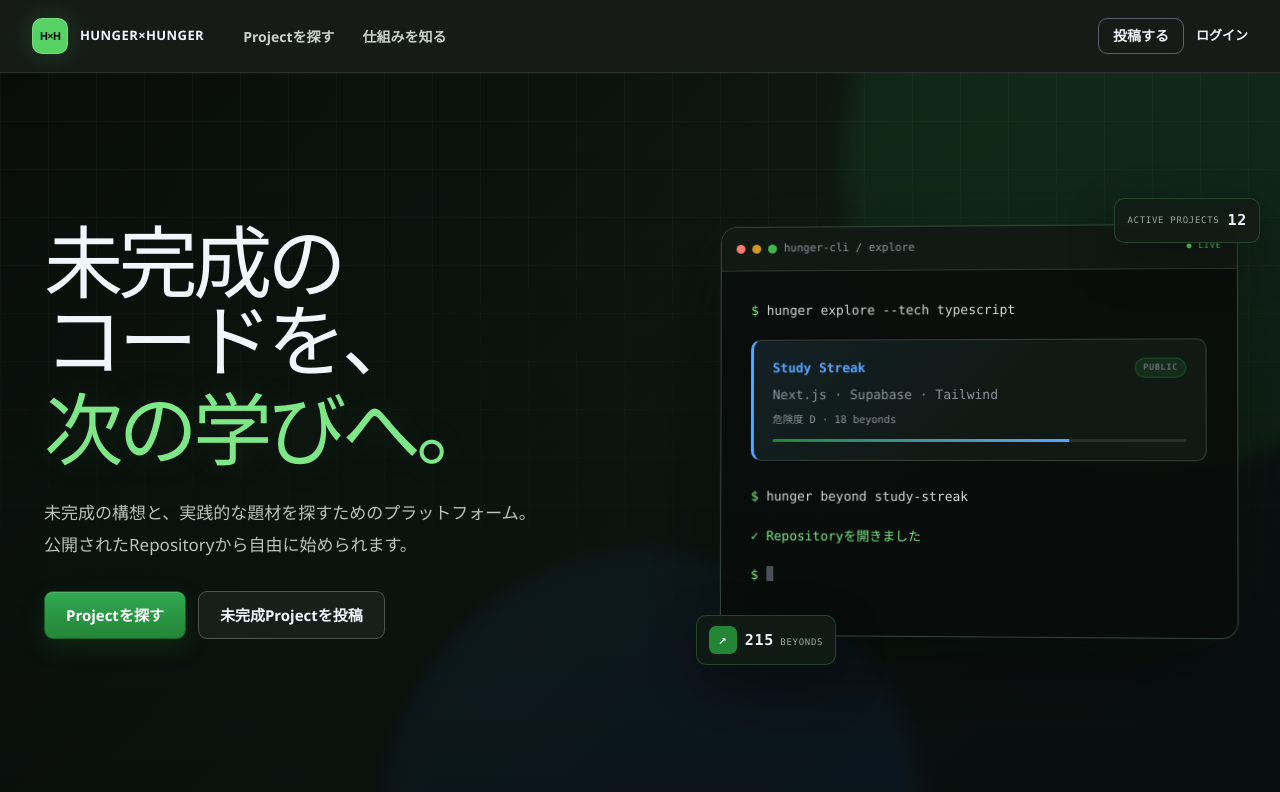
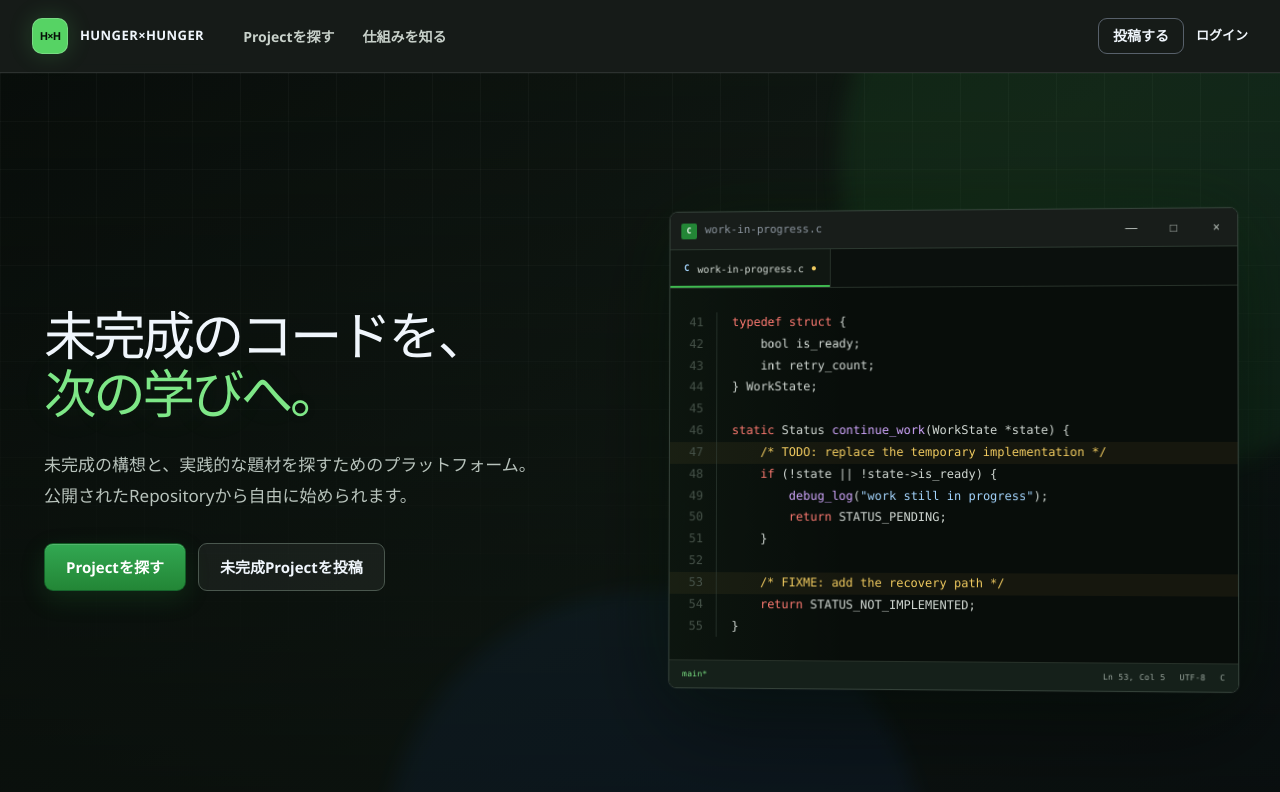
Before and after one commit to 0802hackathon/HUNGER-HUNGER, a Next.js app: page / in a window 1280 px wide. Shown: the top 792 px of the page. Built offline with nearby package versions, Linux system fonts and the light colour scheme; no server answers; the database is empty; a web font is replaced by a local one.

Commit message:
feat: ヒーローを匿名化したWIPコードエディタUIに変更

```diff
--- a/app/globals.css
+++ b/app/globals.css
@@ -49,6 +49,7 @@ body {
     "Mona Sans", "Noto Sans JP", "Yu Gothic", "Segoe UI", sans-serif;
   margin: 0;
   min-width: 320px;
+  overflow-x: clip;
 }
 
 a {
@@ -377,8 +378,8 @@ textarea:focus-visible {
 .hero-inner {
   align-items: center;
   display: grid;
-  gap: clamp(48px, 7vw, 104px);
-  grid-template-columns: minmax(0, 1.06fr) minmax(390px, 0.94fr);
+  gap: clamp(36px, 4vw, 60px);
+  grid-template-columns: minmax(0, 1fr) minmax(500px, 1fr);
   margin: 0 auto;
   max-width: 1360px;
   min-height: 720px;
@@ -413,7 +414,7 @@ textarea:focus-visible {
 }
 
 .hero h1 {
-  font-size: clamp(52px, 6.2vw, 86px);
+  font-size: clamp(46px, 4.1vw, 58px);
   letter-spacing: -0.062em;
   line-height: 0.98;
   margin: 0;
@@ -427,6 +428,11 @@ textarea:focus-visible {
   font-style: normal;
   margin-top: 0.14em;
   text-shadow: 0 0 44px rgba(126, 231, 135, 0.12);
+}
+
+.hero-heading-line {
+  display: block;
+  white-space: nowrap;
 }
 
 .hero-copy>p {
@@ -438,6 +444,10 @@ textarea:focus-visible {
   text-wrap: pretty;
 }
 
+.hero-copy {
+  min-width: 0;
+}
+
 .hero-actions {
   display: flex;
   flex-wrap: wrap;
@@ -466,191 +476,208 @@ textarea:focus-visible {
 }
 
 .hero-visual {
+  margin: 0;
+  min-width: 0;
   padding: 28px 0;
   position: relative;
 }
 
-.hero-terminal {
-  background: rgba(8, 13, 10, 0.92);
+.code-editor {
+  background: rgba(6, 10, 8, 0.96);
   border: 1px solid #344139;
-  border-radius: 16px;
+  border-radius: 8px;
   box-shadow:
     0 0 0 1px rgba(255, 255, 255, 0.02),
     0 30px 100px rgba(0, 0, 0, 0.5),
-    0 0 80px rgba(46, 160, 67, 0.06);
+    0 0 80px rgba(46, 160, 67, 0.08);
   overflow: hidden;
+  max-width: 100%;
   position: relative;
   transform: perspective(1000px) rotateY(-2deg) rotateX(0.5deg);
   z-index: 2;
 }
 
-.terminal-top {
-  align-items: center;
-  background: #111914;
+.code-editor-topbar {
+  align-items: center;
+  background: #181d1a;
   border-bottom: 1px solid #2c3930;
   color: #8b949e;
   display: flex;
   font-family: var(--font-geist-mono), monospace;
   font-size: 11px;
-  gap: 7px;
-  padding: 13px 15px;
-}
-
-.terminal-top>span:last-child {
-  margin-left: auto;
-}
-
-.terminal-status {
-  color: #56d364;
+  gap: 8px;
+  min-height: 38px;
+  padding-left: 11px;
+}
+
+.code-editor-title {
+  flex: 1;
+  min-width: 0;
+  overflow: hidden;
+  text-overflow: ellipsis;
+  white-space: nowrap;
+}
+
+.windows-app-icon {
+  align-items: center;
+  background: #238636;
+  border-radius: 2px;
+  color: #fff;
+  display: inline-flex;
+  flex: 0 0 auto;
   font-size: 8px;
-  letter-spacing: 0.12em;
-}
-
-.terminal-dot {
-  border-radius: 50%;
-  display: inline-block;
-  height: 9px;
-  width: 9px;
-}
-
-.terminal-dot.red {
-  background: #ff7b72;
-}
-
-.terminal-dot.yellow {
-  background: #d29922;
-}
-
-.terminal-dot.green {
-  background: #3fb950;
-}
-
-.terminal-body {
+  font-weight: 800;
+  height: 16px;
+  justify-content: center;
+  width: 16px;
+}
+
+.windows-controls {
+  align-self: stretch;
+  display: flex;
+  flex: 0 0 auto;
+  margin-left: 5px;
+}
+
+.windows-controls i {
+  align-items: center;
+  color: #c2cbc5;
+  display: inline-flex;
+  font-family: "Segoe UI Symbol", sans-serif;
+  font-size: 12px;
+  font-style: normal;
+  justify-content: center;
+  transition: background 0.15s ease;
+  width: 42px;
+}
+
+.windows-controls i:hover {
+  background: rgba(255, 255, 255, 0.08);
+}
+
+.windows-controls .windows-close:hover {
+  background: #c42b1c;
+  color: #fff;
+}
+
+.code-editor-tabs {
+  align-items: stretch;
+  background: #0b100d;
+  border-bottom: 1px solid #273129;
+  color: #76817a;
+  display: flex;
+  font-family: var(--font-geist-mono), monospace;
+  font-size: 10px;
+  min-height: 39px;
+}
+
+.code-editor-tab {
+  align-items: center;
+  border-right: 1px solid #273129;
+  display: inline-flex;
+  gap: 8px;
+  padding: 0 14px;
+}
+
+.code-editor-tab.active {
+  background: #101712;
+  box-shadow: 0 -2px 0 #3fb950 inset;
+  color: #d7ded8;
+}
+
+.code-editor-tab i {
+  color: #a5d6ff;
+  font-size: 9px;
+  font-style: normal;
+  font-weight: 800;
+}
+
+.code-editor-tab b {
+  color: #f2cc60;
+  font-size: 7px;
+  font-weight: 400;
+}
+
+.code-editor-body {
+  background:
+    linear-gradient(90deg, rgba(126, 231, 135, 0.035), transparent 32%),
+    #080d0a;
+  border-bottom: 1px solid #273129;
+  overflow-x: auto;
+  overscroll-behavior-inline: contain;
+  scrollbar-color: #344139 #0b100d;
+  scrollbar-width: thin;
+}
+
+.code-editor-body pre {
   color: #d1d8d3;
   font-family: var(--font-geist-mono), monospace;
-  font-size: 13px;
-  min-height: 350px;
-  padding: 30px;
-}
-
-.terminal-body p {
-  margin: 0 0 20px;
-}
-
-.terminal-body p>span {
+  font-size: 12px;
+  line-height: 1.82;
+  margin: 0;
+  min-width: 100%;
+  padding: 24px 0 23px;
+}
+
+.code-editor-body code {
+  display: block;
+}
+
+.code-line {
+  display: grid;
+  grid-template-columns: 48px minmax(max-content, 1fr);
+  min-height: 19px;
+}
+
+.code-line:has(.syntax-todo) {
+  background: rgba(242, 204, 96, 0.055);
+}
+
+.code-line-number {
+  border-right: 1px solid rgba(52, 65, 57, 0.6);
+  color: #465249;
+  padding-right: 13px;
+  text-align: right;
+  user-select: none;
+}
+
+.code-line-source {
+  padding-left: 15px;
+}
+
+.syntax-keyword {
+  color: #ff7b72;
+}
+
+.syntax-function {
+  color: #d2a8ff;
+}
+
+.syntax-todo {
+  color: #f2cc60;
+}
+
+.syntax-string {
+  color: #a5d6ff;
+}
+
+.code-editor-footer {
+  align-items: center;
+  background: #15201a;
+  color: #9ba79f;
+  display: flex;
+  font-family: var(--font-geist-mono), monospace;
+  font-size: 8px;
+  gap: 14px;
+  justify-content: flex-end;
+  letter-spacing: 0.04em;
+  min-height: 27px;
+  padding: 0 13px;
+}
+
+.code-editor-footer span:first-child {
   color: #7ee787;
-}
-
-.terminal-result {
-  background:
-    linear-gradient(135deg, rgba(31, 111, 235, 0.08), transparent 54%),
-    #111914;
-  border: 1px solid #344139;
-  border-left: 3px solid #58a6ff;
-  border-radius: 10px;
-  display: flex;
-  flex-direction: column;
-  gap: 7px;
-  margin: 8px 0 26px;
-  padding: 18px 19px;
-}
-
-.terminal-result-heading {
-  align-items: center;
-  display: flex;
-  justify-content: space-between;
-}
-
-.terminal-result-heading small {
-  background: rgba(63, 185, 80, 0.12);
-  border: 1px solid rgba(63, 185, 80, 0.25);
-  border-radius: 999px;
-  color: #7ee787;
-  font-size: 8px;
-  letter-spacing: 0.12em;
-  padding: 3px 7px;
-}
-
-.terminal-result strong {
-  color: #58a6ff;
-}
-
-.terminal-result span,
-.terminal-result small {
-  color: #8b949e;
-}
-
-.terminal-progress {
-  background: #273129;
-  border-radius: 999px;
-  height: 3px;
-  margin-top: 5px;
-  overflow: hidden;
-}
-
-.terminal-progress span {
-  background: linear-gradient(90deg, #238636, #58a6ff);
-  display: block;
-  height: 100%;
-  width: 72%;
-}
-
-.success-line {
-  color: #7ee787;
-}
-
-.cursor-line i {
-  animation: blink 1s steps(2) infinite;
-  background: #8b949e;
-  display: inline-block;
-  height: 15px;
-  vertical-align: -2px;
-  width: 7px;
-}
-
-.terminal-float {
-  align-items: center;
-  backdrop-filter: blur(14px);
-  background: rgba(18, 28, 21, 0.88);
-  border: 1px solid rgba(126, 231, 135, 0.2);
-  border-radius: 10px;
-  box-shadow: 0 18px 50px rgba(0, 0, 0, 0.3);
-  color: #9aa6a0;
-  display: flex;
-  font-family: var(--font-geist-mono), monospace;
-  font-size: 9px;
-  gap: 8px;
-  letter-spacing: 0.08em;
-  padding: 10px 12px;
-  position: absolute;
-  z-index: 3;
-}
-
-.terminal-float strong {
-  color: #f0f6fc;
-  font-size: 15px;
-}
-
-.terminal-float-top {
-  right: -24px;
-  top: 1px;
-}
-
-.terminal-float-bottom {
-  bottom: 0;
-  left: -22px;
-}
-
-.float-icon {
-  align-items: center;
-  background: #238636;
-  border-radius: 7px;
-  color: white;
-  display: inline-flex;
-  font-size: 14px;
-  height: 28px;
-  justify-content: center;
-  width: 28px;
+  margin-right: auto;
 }
 
 @keyframes blink {
@@ -2923,7 +2950,7 @@ textarea {
 
   .hero-inner {
     gap: 40px;
-    grid-template-columns: minmax(0, 1fr) minmax(360px, 0.86fr);
+    grid-template-columns: minmax(0, 0.92fr) minmax(410px, 1.08fr);
     padding-left: 32px;
     padding-right: 32px;
   }
@@ -2976,7 +3003,7 @@ textarea {
     width: 100%;
   }
 
-  .hero-terminal {
+  .code-editor {
     transform: none;
   }
 
@@ -3085,7 +3112,7 @@ textarea {
   }
 
   .hero h1 {
-    font-size: clamp(42px, 13vw, 54px);
+    font-size: clamp(29px, 9vw, 54px);
   }
 
   .hero-copy>p {
@@ -3121,18 +3148,6 @@ textarea {
 
   .signal-strip span {
     line-height: 1.4;
-  }
-
-  .terminal-float-top {
-    right: -4px;
-  }
-
-  .terminal-float-bottom {
-    left: -4px;
-  }
-
-  .terminal-status {
-    display: none;
   }
 
   .featured-heading,
@@ -3203,9 +3218,9 @@ textarea {
     grid-column: 2;
   }
 
-  .terminal-body {
-    font-size: 11px;
-    padding: 20px;
+  .code-editor-body pre {
+    font-size: 10px;
+    min-width: 540px;
   }
 
   .concept-illustration {
--- a/app/page.tsx
+++ b/app/page.tsx
@@ -1,5 +1,6 @@
 import type { Metadata } from "next";
 import Link from "next/link";
+import type { ReactNode } from "react";
 import { ProjectCard } from "@/components/project-card";
 import { SiteFooter } from "@/components/site-footer";
 import { SiteHeader } from "@/components/site-header";
@@ -10,6 +11,23 @@ export const metadata: Metadata = {
   description:
     "開発を止めた人の構想を、学習者の実践的な開発経験へつなげます。",
 };
+
+function CodeLine({
+  children,
+  number,
+}: {
+  children?: ReactNode;
+  number: number;
+}) {
+  return (
+    <span className="code-line">
+      <span aria-hidden="true" className="code-line-number">
+        {number}
+      </span>
+      <span className="code-line-source">{children ?? "\u00a0"}</span>
+    </span>
+  );
+}
 
 export default async function Home() {
   const projects = await listProjects();
@@ -36,7 +54,7 @@ export default async function Home() {
           <div className="hero-inner">
             <div className="hero-copy">
               <h1>
-                未完成のコードを、
+                <span className="hero-heading-line">未完成のコードを、</span>
                 <em>次の学びへ。</em>
               </h1>
               <p>
@@ -54,48 +72,81 @@ export default async function Home() {
               </div>
             </div>
 
-            <div className="hero-visual" aria-label="Projectを見つけて開発を始める流れ">
-              <div className="terminal-float terminal-float-top">
-                <span>ACTIVE PROJECTS</span>
-                <strong>{projects.length.toString().padStart(2, "0")}</strong>
-              </div>
-              <div className="hero-terminal">
-                <div className="terminal-top">
-                  <span className="terminal-dot red" />
-                  <span className="terminal-dot yellow" />
-                  <span className="terminal-dot green" />
-                  <span>hunger-cli / explore</span>
-                  <span className="terminal-status">● LIVE</span>
+            <figure className="hero-visual" aria-label="識別情報を一般化した開発途中コードの例">
+              <div className="code-editor">
+                <div className="code-editor-topbar">
+                  <span className="windows-app-icon" aria-hidden="true">C</span>
+                  <span className="code-editor-title">work-in-progress.c</span>
+                  <span className="windows-controls" aria-hidden="true">
+                    <i>—</i>
+                    <i>□</i>
+                    <i className="windows-close">×</i>
+                  </span>
                 </div>
-                <div className="terminal-body">
-                  <p>
-                    <span>$</span> hunger explore --tech typescript
-                  </p>
-                  <div className="terminal-result">
-                    <div className="terminal-result-heading">
-                      <strong>Study Streak</strong>
-                      <small>PUBLIC</small>
-                    </div>
-                    <span>Next.js · Supabase · Tailwind</span>
-                    <small>危険度 D · 18 beyonds</small>
-                    <div className="terminal-progress" aria-hidden="true">
-                      <span />
-                    </div>
-                  </div>
-                  <p>
-                    <span>$</span> hunger beyond study-streak
-                  </p>
-                  <p className="success-line">✓ Repositoryを開きました</p>
-                  <p className="cursor-line">
-                    <span>$</span> <i />
-                  </p>
+                <div className="code-editor-tabs" aria-hidden="true">
+                  <span className="code-editor-tab active">
+                    <i>C</i>
+                    work-in-progress.c
+                    <b>●</b>
+                  </span>
+                </div>
+                <div className="code-editor-body">
+                  <pre aria-label="識別情報を一般化した開発途中コードの例">
+                    <code>
+                      <CodeLine number={41}>
+                        <span className="syntax-keyword">typedef struct</span>{" {"}
+                      </CodeLine>
+                      <CodeLine number={42}>{"    bool is_ready;"}</CodeLine>
+                      <CodeLine number={43}>{"    int retry_count;"}</CodeLine>
+                      <CodeLine number={44}>{"} WorkState;"}</CodeLine>
+                      <CodeLine number={45} />
+                      <CodeLine number={46}>
+                        <span className="syntax-keyword">static</span>{" Status "}
+                        <span className="syntax-function">continue_work</span>
+                        {"(WorkState *state) {"}
+                      </CodeLine>
+                      <CodeLine number={47}>
+                        <span className="syntax-todo">{"    /* TODO: replace the temporary implementation */"}</span>
+                      </CodeLine>
+                      <CodeLine number={48}>
+                        {"    "}
+                        <span className="syntax-keyword">if</span>
+                        {" (!state || !state->is_ready) {"}
+                      </CodeLine>
+                      <CodeLine number={49}>
+                        {"        "}
+                        <span className="syntax-function">debug_log</span>
+                        {"("}
+                        <span className="syntax-string">&quot;work still in progress&quot;</span>
+                        {");"}
+                      </CodeLine>
+                      <CodeLine number={50}>
+                        {"        "}
+                        <span className="syntax-keyword">return</span>
+                        {" STATUS_PENDING;"}
+                      </CodeLine>
+                      <CodeLine number={51}>{"    }"}</CodeLine>
+                      <CodeLine number={52} />
+                      <CodeLine number={53}>
+                        <span className="syntax-todo">{"    /* FIXME: add the recovery path */"}</span>
+                      </CodeLine>
+                      <CodeLine number={54}>
+                        {"    "}
+                        <span className="syntax-keyword">return</span>
+                        {" STATUS_NOT_IMPLEMENTED;"}
+                      </CodeLine>
+                      <CodeLine number={55}>{"}"}</CodeLine>
+                    </code>
+                  </pre>
+                </div>
+                <div className="code-editor-footer" aria-hidden="true">
+                  <span>main*</span>
+                  <span>Ln 53, Col 5</span>
+                  <span>UTF-8</span>
+                  <span>C</span>
                 </div>
               </div>
-              <div className="terminal-float terminal-float-bottom">
-                <span className="float-icon" aria-hidden="true">↗</span>
-                <span><strong>{totalBeyonds}</strong> BEYONDS</span>
-              </div>
-            </div>
+            </figure>
           </div>
         </section>
 
@@ -200,7 +251,9 @@ export default async function Home() {
             <span className="eyebrow">THE NEXT COMMIT IS YOURS</span>
             <h2>止まっているコードに、次のCommitを。</h2>
             <p>
-              誰かが本気で作ろうとしたコードへ。読むだけで終わらない、実践の学びを始めよう。
+              誰かが本気で作ろうとしたコードへ。
+              <br />
+              読むだけで終わらない、実践の学びを始めよう。
             </p>
             <div className="cta-actions">
               <Link className="button button-primary button-large" href="/projects">
--- a/components/site-footer.tsx
+++ b/components/site-footer.tsx
@@ -17,7 +17,11 @@ export function SiteFooter() {
           <Link href="/projects/new">プロジェクトを投稿</Link>
         </nav>
         <div className="footer-note">
-          <p>本サービスはソースコードの所有権移転を仲介するものではありません。</p>
+          <p>
+            本サービスはソースコードの所有権移転を
+            <br />
+            仲介するものではありません。
+          </p>
           <small>© 2026 HUNGER×HUNGER</small>
         </div>
       </div>
```
Also changed, not shown: 1 other file (tests, documents, lock files or other folders).
